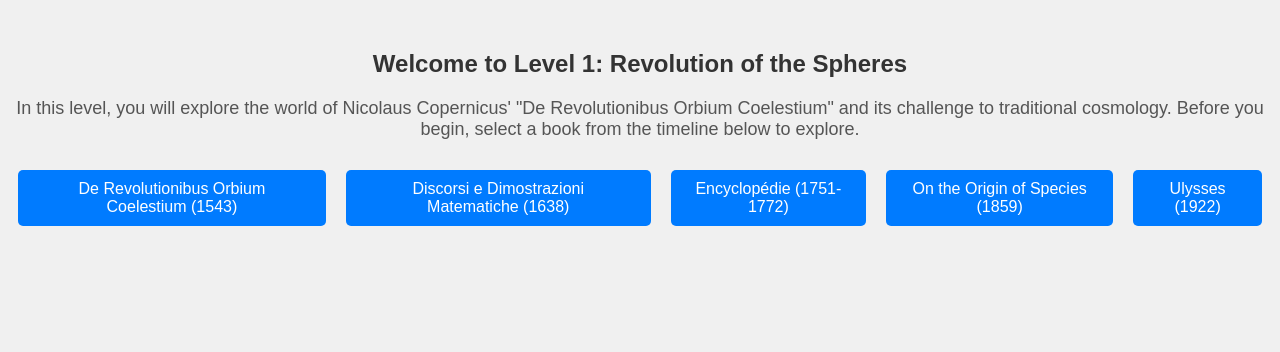
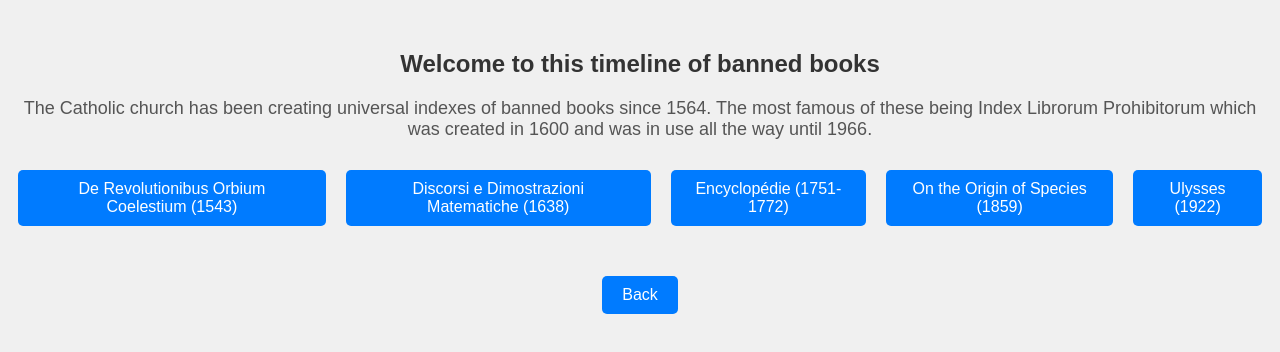
Before and after one commit to kagould2/un-essay, a plain HTML site: page level-1.html in a window 1280 px wide. Drawn offline with Linux system fonts and the light colour scheme.

Commit message:
Update level-1.html

```diff
--- a/level-1.html
+++ b/level-1.html
@@ -43,8 +43,8 @@
     </style>
 </head>
 <body>
-    <h2>Welcome to Level 1: Revolution of the Spheres</h2>
-    <p>In this level, you will explore the world of Nicolaus Copernicus' "De Revolutionibus Orbium Coelestium" and its challenge to traditional cosmology. Before you begin, select a book from the timeline below to explore.</p>
+    <h2>Welcome to this timeline of banned books</h2>
+    <p>The Catholic church has been creating universal indexes of banned books since 1564. The most famous of these being Index Librorum Prohibitorum which was created in 1600 and was in use all the way until 1966.</p>
 
     <div class="timeline">
         <a href="copernicus.html">De Revolutionibus Orbium Coelestium (1543)</a>
@@ -59,3 +59,41 @@
     </script>
 </body>
 </html>
+<!DOCTYPE html>
+<html lang="en">
+<head>
+    <meta charset="UTF-8">
+    <meta name="viewport" content="width=device-width, initial-scale=1.0">
+    <title>Universal Back Button</title>
+    <style>
+        body {
+            font-family: Arial, sans-serif;
+            background-color: #f0f0f0;
+            text-align: center;
+            margin-top: 50px;
+        }
+        button {
+            padding: 10px 20px;
+            font-size: 16px;
+            background-color: #007bff;
+            color: #fff;
+            border: none;
+            border-radius: 5px;
+            cursor: pointer;
+            transition: background-color 0.3s ease;
+        }
+        button:hover {
+            background-color: #0056b3;
+        }
+    </style>
+</head>
+<body>
+    <button onclick="goBack()">Back</button>
+
+    <script>
+        function goBack() {
+            window.history.back();
+        }
+    </script>
+</body>
+</html>
```
